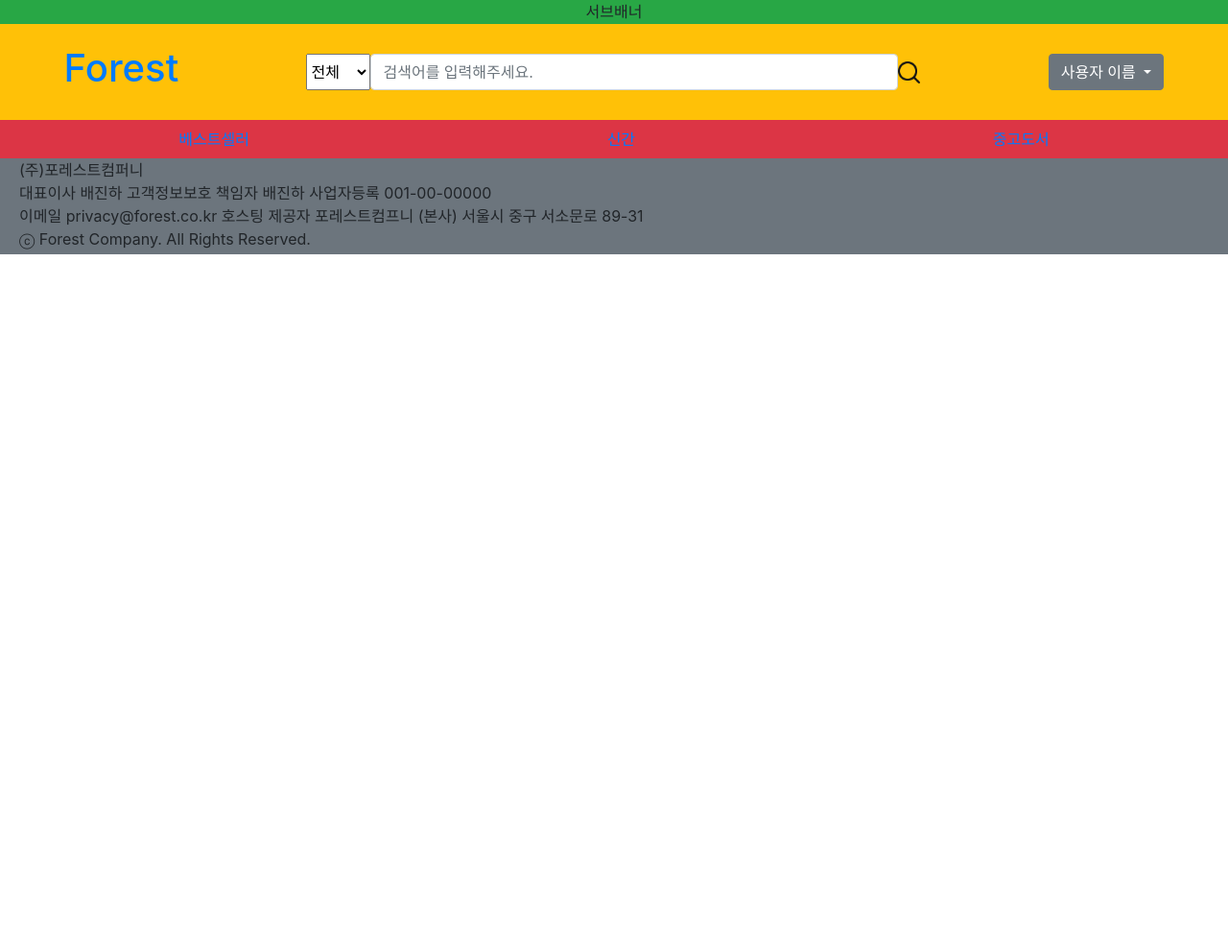
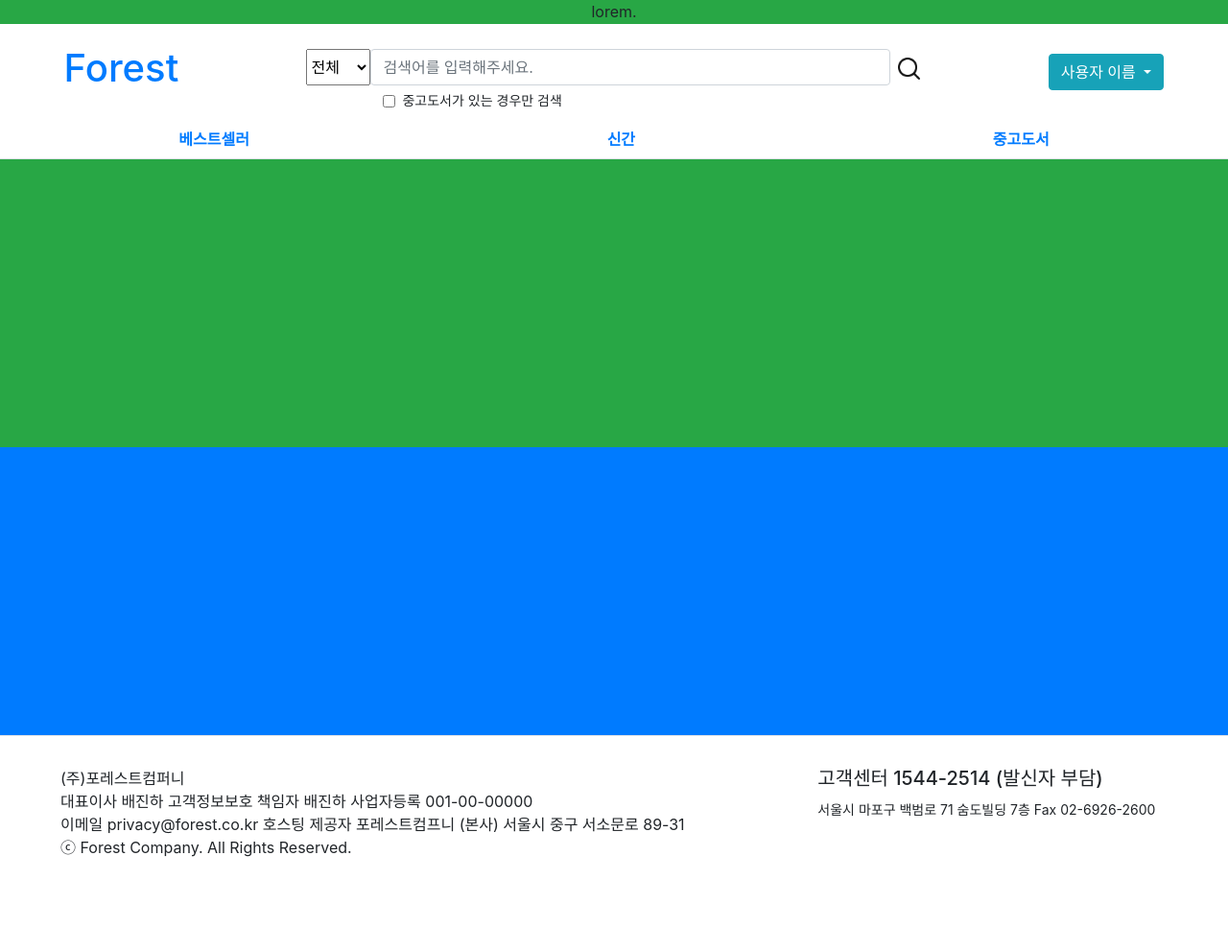
Before and after one commit to pramiss/forest_240730, a Spring Boot app: page / in a window 1280 px wide. Shown: the whole page at 96% size. Before the commit the page ends 265 px from the top, so only its background shows below. Run offline with Spring Boot 4, Linux system fonts and the light colour scheme; some libraries are stand-ins or nearby versions.

Commit message:
메인 레이아웃

```diff
--- a/src/main/java/com/forest/books/BooksController.java
+++ b/src/main/java/com/forest/books/BooksController.java
@@ -8,6 +8,11 @@ public class BooksController {
 
 	@GetMapping("/")
 	public String mainPage() {
-		return "/layout/mainLayout";
+		return "books/main";
+	}
+
+	@GetMapping("/books/bestseller")
+	public String bestseller() {
+		return "books/bestseller";
 	}
 }
--- a/src/main/resources/static/css/style.css
+++ b/src/main/resources/static/css/style.css
@@ -22,29 +22,44 @@ a, a:hover {
 
 /* 레이아웃 */
 #wrap {}
+.contents {
+	margin: 0 auto;
+}
+
+/* 헤더 */
+header {}
 .sub-banner {
 	height: 25px;
 	text-align: center;
 }
-footer {
-	padding: 0 20px;
-	height: 100px;
-}
-
-/* 헤더 */
-header {
+.main-banner {
 	height: 100px;
 	display: flex;
 	justify-content: space-around;
 	align-items: center;
 }
-.search-bar {
-	display: flex;
-	width: 50%
-}
 .search-icon {
 	width: 23px;
 	height: 23px;
 }
+.search-checkbox {
+	margin-top: 5px;
+	margin-left: 80px;
+	font-size: 14px;
+}
 
-/* 내용 */
+/* 하단 */
+footer {
+	display: flex;
+	padding: 2rem 3rem 6rem 3rem;
+}
+
+/* main.html */
+.top-content {
+	min-height: 300px;
+}
+.bottom-content {
+	min-height: 300px;
+}
+
+/* bestseller.html */
--- /dev/null
+++ b/src/main/resources/templates/books/main.html
@@ -0,0 +1,22 @@
+<!DOCTYPE html>
+<html
+	xmlns:th="http://www.thymeleaf.org"
+	xmlns:layout="http://www.ultraq.net.nz/thymeleaf/layout"
+	layout:decorate="~{layout/mainLayout}">
+
+<!-- mainLayout : contents -->
+<section layout:fragment="contents" class="contents">
+	<div class="top-content bg-success">
+
+	</div>
+	<div class="bottom-content bg-primary">
+
+	</div>
+</section>
+
+<!-- mainLayout : script -->
+<script layout:fragment="script">
+
+</script>
+
+</html>
--- /dev/null
+++ b/src/main/resources/templates/fragments/config.html
@@ -0,0 +1,17 @@
+<!DOCTYPE html>
+<html xmlns:th="http://www.thymeleaf.org">
+
+<head th:fragment="configFragment">
+	<meta charset="UTF-8">
+	<title>FOREST : 책의 숲</title>
+
+	<!-- bootstrap, jQuery -->
+	<link rel="stylesheet" href="https://cdn.jsdelivr.net/npm/bootstrap@4.6.2/dist/css/bootstrap.min.css" integrity="sha384-xOolHFLEh07PJGoPkLv1IbcEPTNtaed2xpHsD9ESMhqIYd0nLMwNLD69Npy4HI+N" crossorigin="anonymous">
+	<script src="https://code.jquery.com/jquery-3.7.1.js" integrity="sha256-eKhayi8LEQwp4NKxN+CfCh+3qOVUtJn3QNZ0TciWLP4=" crossorigin="anonymous"></script>
+	<script src="https://cdn.jsdelivr.net/npm/bootstrap@4.6.2/dist/js/bootstrap.bundle.min.js" integrity="sha384-Fy6S3B9q64WdZWQUiU+q4/2Lc9npb8tCaSX9FK7E8HnRr0Jz8D6OP9dO5Vg3Q9ct" crossorigin="anonymous"></script>
+
+	<!-- 사용자 스타일시트 -->
+	<link rel="stylesheet" type="text/css" href="/css/style.css">
+</head>
+
+</html>
--- /dev/null
+++ b/src/main/resources/templates/fragments/footer.html
@@ -0,0 +1,28 @@
+<!DOCTYPE html>
+<html xmlns:th="http://www.thymeleaf.org">
+
+<footer th:fragment="footerFragment" class="border-top">
+	<div class="col-8">
+		<div>(주)포레스트컴퍼니</div>
+		<div>
+			<span>대표이사 배진하</span>
+			<span>고객정보보호 책임자 배진하</span>
+			<span>사업자등록 001-00-00000</span>
+		</div>
+		<div>
+			<span>이메일 privacy@forest.co.kr</span>
+			<span>호스팅 제공자 포레스트컴프니</span>
+			<span>(본사) 서울시 중구 서소문로 89-31</span>
+		</div>
+		<div>ⓒ Forest Company. All Rights Reserved.</div>
+	</div>
+
+	<div class="col-4">
+		<h5>고객센터 1544-2514 (발신자 부담)</h5>
+		<div>
+			<small>서울시 마포구 백범로 71 숨도빌딩 7층 Fax 02-6926-2600</small>
+		</div>
+	</div>
+</footer>
+
+</html>
--- /dev/null
+++ b/src/main/resources/templates/fragments/header.html
@@ -0,0 +1,73 @@
+<!DOCTYPE html>
+<html xmlns:th="http://www.thymeleaf.org">
+
+<header th:fragment="headerFragment">
+	<!-- 서브배너 -->
+	<div class="sub-banner bg-success">lorem.</div>
+
+	<!-- 메인배너 -->
+	<div class="main-banner">
+		<!-- 로고 -->
+		<h1>
+			<a href="/">Forest</a>
+		</h1>
+
+		<!-- 검색창 -->
+		<div class="w-50">
+			<div class="d-flex mt-3">
+				<select>
+					<option>전체</option>
+					<option>제목</option>
+					<option>저자</option>
+					<option>출판사</option>
+				</select>
+				<input type="text" class="form-control" placeholder="검색어를 입력해주세요.">
+				<div class="y-center ml-2">
+					<a href="#">
+						<img alt="검색하기" src="/img/search-icon.png" class="search-icon">
+					</a>
+				</div>
+			</div>
+
+			<div class="form-check search-checkbox">
+				<input class="form-check-input" type="checkbox" id="hasProduct">
+				<label class="form-check-label" for="hasProduct">
+					중고도서가 있는 경우만 검색
+				</label>
+			</div>
+		</div>
+
+
+		<!-- 사용자 정보 -->
+		<div class="dropdown">
+			<a class="btn btn-info dropdown-toggle" href="#" role="button" data-toggle="dropdown">
+			  사용자 이름
+			</a>
+
+			<div class="dropdown-menu">
+				<a class="dropdown-item" href="#">회원정보수정</a>
+				<a class="dropdown-item" href="#">좋아요</a>
+				<a class="dropdown-item" href="#">장바구니</a>
+				<a class="dropdown-item" href="#">주문내역</a>
+				<a class="dropdown-item" href="#">로그아웃</a>
+			</div>
+		</div>
+	</div>
+
+	<!-- 메뉴 -->
+	<nav class="border-bottom">
+		<ul class="nav nav-fill font-weight-bold">
+			<li class="nav-item">
+				<a class="nav-link" href="/books/bestseller">베스트셀러</a>
+			</li>
+			<li class="nav-item">
+				<a class="nav-link" href="/books/new">신간</a>
+			</li>
+			<li class="nav-item">
+				<a class="nav-link" href="/product/product-list">중고도서</a>
+			</li>
+		</ul>
+	</nav>
+</header>
+
+</html>
--- a/src/main/resources/templates/layout/mainLayout.html
+++ b/src/main/resources/templates/layout/mainLayout.html
@@ -1,90 +1,26 @@
 <!DOCTYPE html>
-<html xmlns:th="http://www.thymeleaf.org">
-<head>
-	<meta charset="UTF-8">
-	<title>FOREST : 책의 숲</title>
+<html
+	lang="ko"
+	xmlns:th="http://www.thymeleaf.org"
+	xmlns:layout="http://www.ultraq.net.nz/thymeleaf/layout">
 
-	<!-- bootstrap, jQuery -->
-	<link rel="stylesheet" href="https://cdn.jsdelivr.net/npm/bootstrap@4.6.2/dist/css/bootstrap.min.css" integrity="sha384-xOolHFLEh07PJGoPkLv1IbcEPTNtaed2xpHsD9ESMhqIYd0nLMwNLD69Npy4HI+N" crossorigin="anonymous">
-	<script src="https://code.jquery.com/jquery-3.7.1.js" integrity="sha256-eKhayi8LEQwp4NKxN+CfCh+3qOVUtJn3QNZ0TciWLP4=" crossorigin="anonymous"></script>
-	<script src="https://cdn.jsdelivr.net/npm/bootstrap@4.6.2/dist/js/bootstrap.bundle.min.js" integrity="sha384-Fy6S3B9q64WdZWQUiU+q4/2Lc9npb8tCaSX9FK7E8HnRr0Jz8D6OP9dO5Vg3Q9ct" crossorigin="anonymous"></script>
+<!-- head config -->
+<head th:replace="fragments/config :: configFragment"></head>
 
-	<!-- 사용자 스타일시트 -->
-	<link rel="stylesheet" type="text/css" href="/css/style.css">
-</head>
 <body>
 	<div id="wrap">
-		<div class="sub-banner bg-success">서브배너</div>
 
-		<header class="bg-warning">
-			<!-- 로고 -->
-			<h1>
-				<a href="/">Forest</a>
-			</h1>
+		<!-- header -->
+		<header th:replace="fragments/header :: headerFragment"></header>
 
-			<!-- 검색창 -->
-			<div class="search-bar">
-				<select>
-					<option>전체</option>
-					<option>제목</option>
-					<option>저자</option>
-					<option>출판사</option>
-				</select>
-				<input type="text" class="form-control" placeholder="검색어를 입력해주세요.">
-				<div class="y-center">
-					<img alt="검색하기" src="/img/search-icon.png" class="search-icon">
-				</div>
-			</div>
+		<!-- contents -->
+		<section layout:fragment="contents"></section>
 
-			<!-- 사용자 정보 -->
-			<div>
-				<div class="dropdown">
-					<a class="btn btn-secondary dropdown-toggle" href="#" role="button" data-toggle="dropdown">
-					  사용자 이름
-					</a>
+		<!-- footer -->
+		<footer th:replace="fragments/footer :: footerFragment"></footer>
 
-					<div class="dropdown-menu">
-						<a class="dropdown-item" href="#">회원정보수정</a>
-						<a class="dropdown-item" href="#">좋아요</a>
-						<a class="dropdown-item" href="#">장바구니</a>
-						<a class="dropdown-item" href="#">주문내역</a>
-						<a class="dropdown-item" href="#">로그아웃</a>
-					</div>
-				</div>
-			</div>
-		</header>
-		<nav class="bg-danger">
-			<ul class="nav nav-fill">
-				<li class="nav-item">
-					<a class="nav-link" href="#">베스트셀러</a>
-				</li>
-				<li class="nav-item">
-					<a class="nav-link" href="#">신간</a>
-				</li>
-				<li class="nav-item">
-					<a class="nav-link" href="#">중고도서</a>
-				</li>
-			</ul>
-		</nav>
-
-		<section class="top-content"></section>
-
-		<section class="sub-content"></section>
-
-		<footer class="bg-secondary">
-			<div>(주)포레스트컴퍼니</div>
-			<div>
-				<span>대표이사 배진하</span>
-				<span>고객정보보호 책임자 배진하</span>
-				<span>사업자등록 001-00-00000</span>
-			</div>
-			<div>
-				<span>이메일 privacy@forest.co.kr</span>
-				<span>호스팅 제공자 포레스트컴프니</span>
-				<span>(본사) 서울시 중구 서소문로 89-31</span>
-			</div>
-			<div>ⓒ Forest Company. All Rights Reserved.</div>
-		</footer>
+		<!-- script -->
+		<script layout:fragment="script"></script>
 	</div>
 </body>
 </html>
```
Also changed, not shown: src/main/resources/templates/books/bestseller.html (added, +19 -0 lines), src/main/resources/templates/fragment/header.html (deleted, +0 -10 lines), src/main/resources/templates/books/new.html (renamed from src/main/resources/templates/fragment/config.html).
